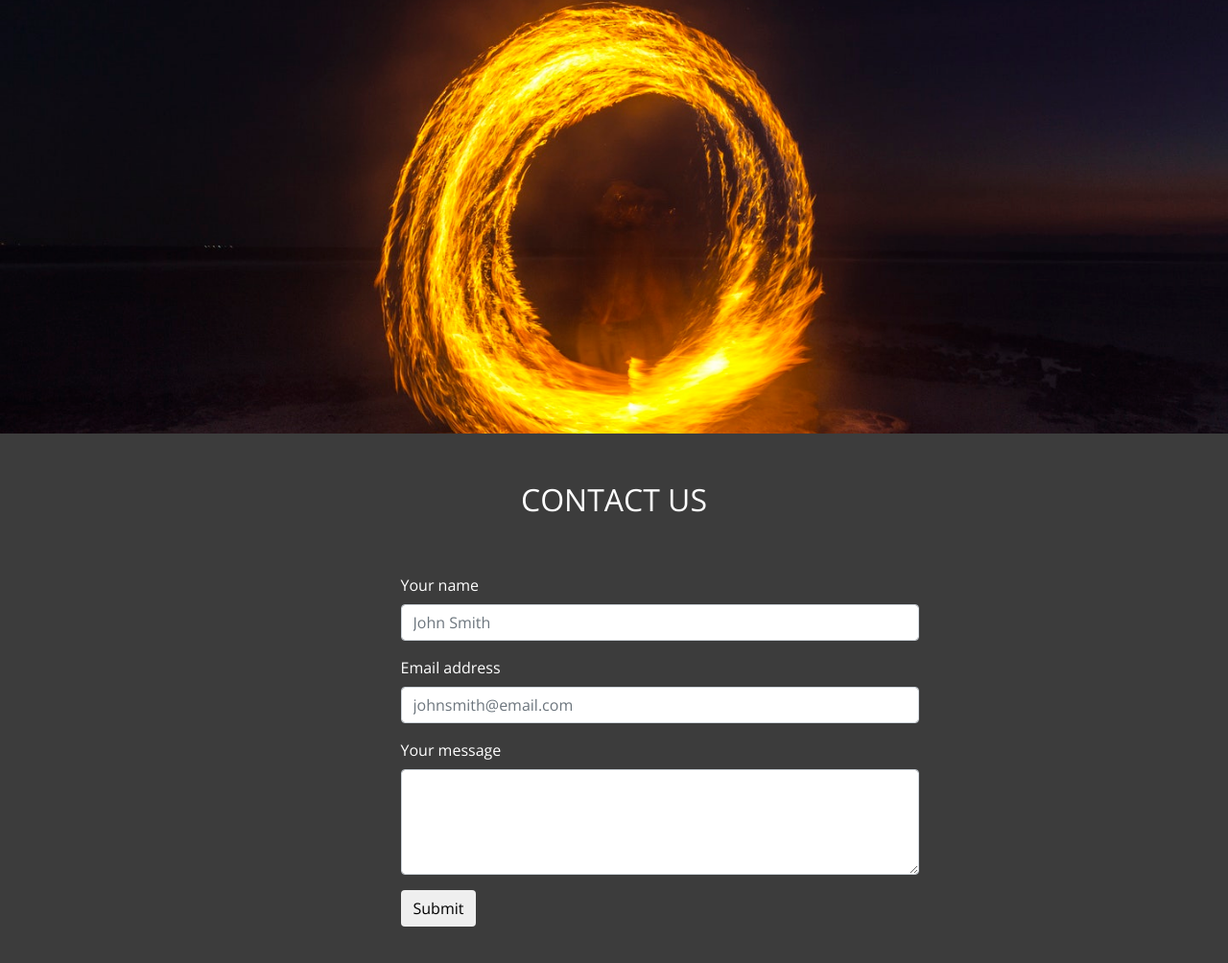
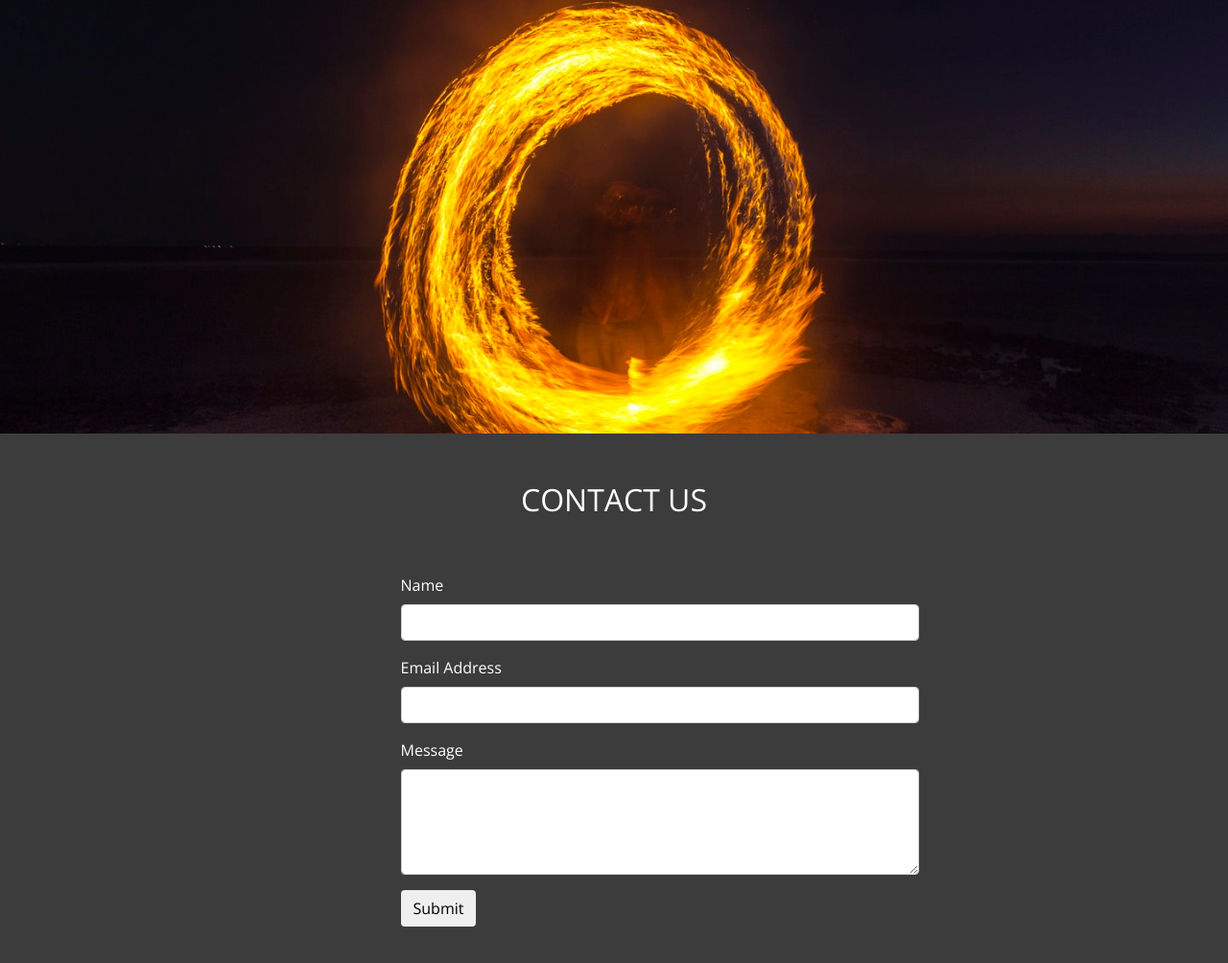
Before and after one commit to RichardCade/Arkadia_Design, a plain HTML site: page index.html in a window 1280 px wide. Shown: the part 2828-3832 px from the top of the page at 96% size. Drawn offline with nearby package versions, Linux system fonts and the light colour scheme.

Commit message:
Update index.html

```diff
--- a/index.html
+++ b/index.html
@@ -185,19 +185,21 @@
             </div>
             <div class="row justify-content-center align-items-center">
                 <div class="col-sm-6 offset-sm-1">
-                    <form accept-charset="UTF-8" action="https://usebasin.com/f/79a362b02aa0" method="POST">
+                <form accept-charset="UTF-8" action="https://usebasin.com/f/79a362b02aa0" enctype="multipart/form-data" method="POST">
                     <div class="form-group">
-                            <label for="formName">Your name</label>
-                            <input type="text" id="formName" class="form-control" placeholder="John Smith">
+                        <label for="name">Name</label>
+                        <input type="text" id="name" name="name" class="form-control" required>
                     </div>
                     <div class="form-group">
-                            <label for="formEmail">Email address</label>
-                            <input type="email" id="formEmail" class="form-control" placeholder="johnsmith@email.com">
+                        <label for="email-address">Email Address</label>
+                        <input type="email" id="email" name="email" class="form-control" required>
                     </div>
                     <div class="form-group">
-                            <label for="formMessage">Your message</label>
-                            <textarea class="form-control" rows="4"></textarea>
+                        <label for="comment">Message</label>
+                        <textarea rows="4" cols="50" name="comment" class="form-control" required>
+                        </textarea>
                     </div>
+
                     <button type="submit" class="btn btn-default">Submit</button>
                 </form>
                 </div>
```
Lines whose indentation alone changed are shown as unchanged.
